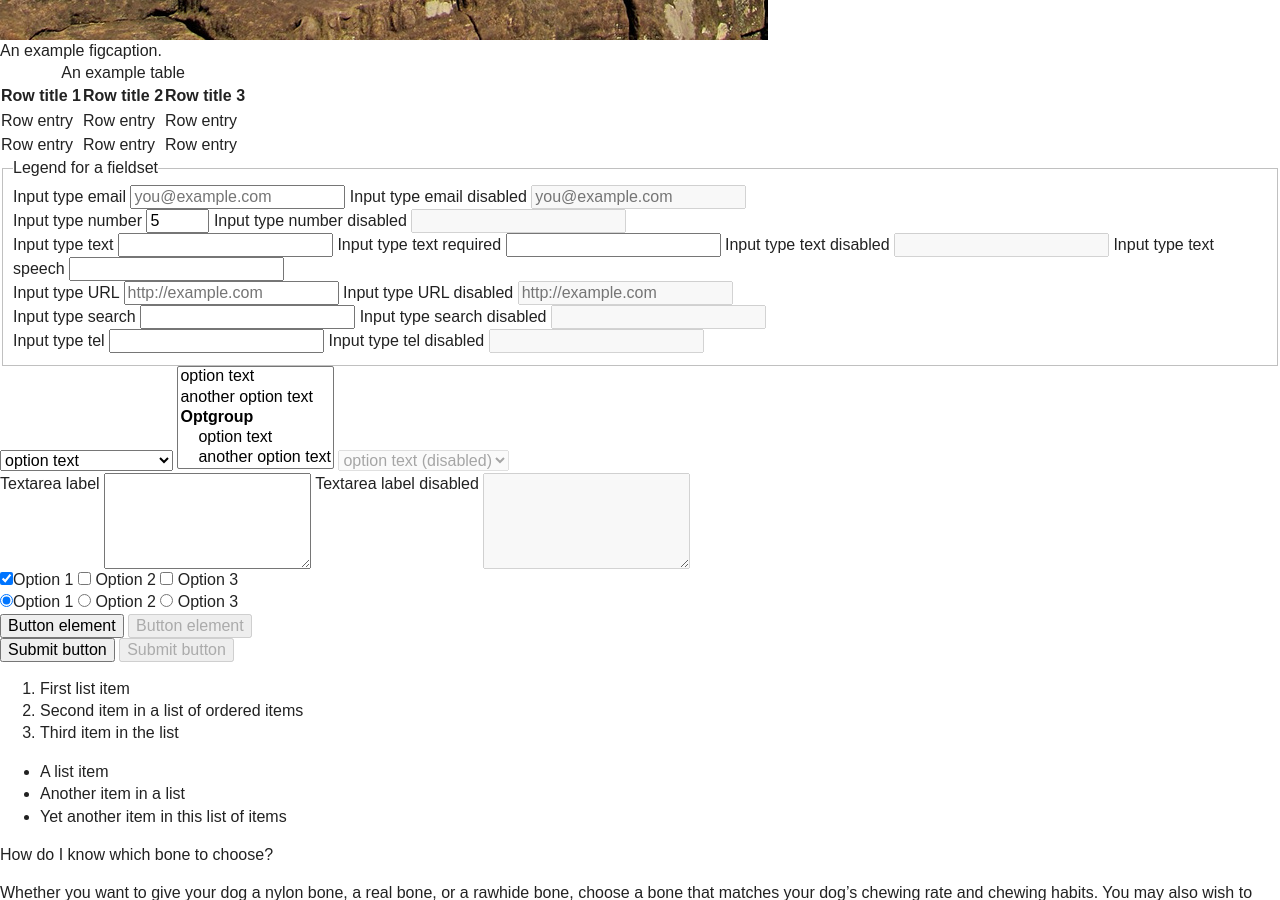
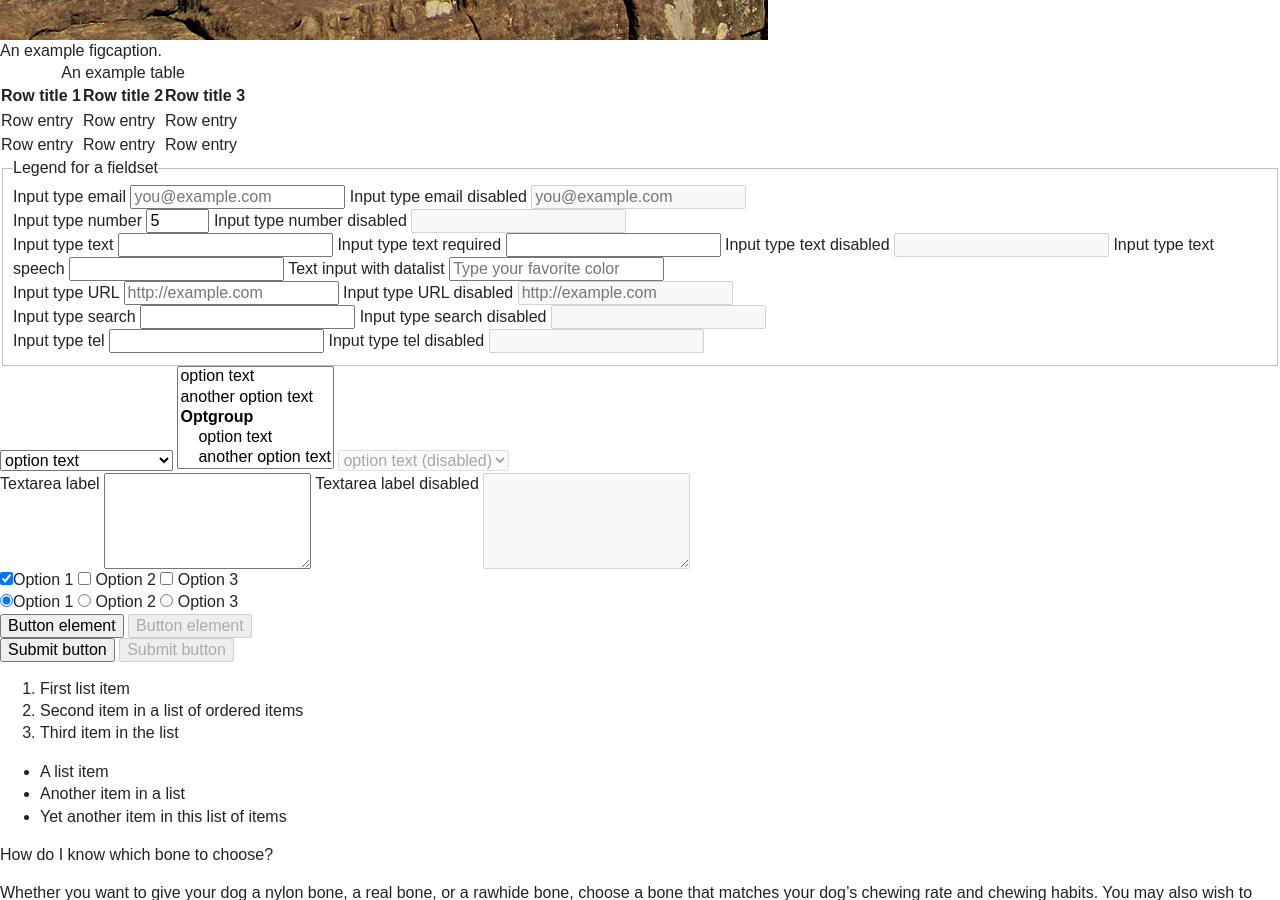
Before and after one commit to SteveBarnett/Front-end-Style-Guide, a Jekyll site: the page built from index.html, in a window 1280 px wide and 900 px high, scrolled down 2107 px. Built offline with Jekyll 4.4.1, drawn with Linux system fonts in a browser that asks for light colours; Markdown is read by kramdown in place of the engine named in the settings.

Commit message:
Updated input text

```diff
--- a/_includes/input-text.html
+++ b/_includes/input-text.html
@@ -13,3 +13,14 @@
 <label>Input type text speech
   <input type="text" x-webkit-speech="">
 </label>
+
+<label>Text input with datalist</label>
+<input type="text" value="" list="fav-color" placeholder="Type your favorite color">
+<datalist id="fav-color">
+  <option value="Red"></option>
+  <option value="Orange"></option>
+  <option value="Yellow"></option>
+  <option value="Green"></option>
+  <option value="Blue"></option>
+  <option value="Purple"></option>
+</datalist>
```
